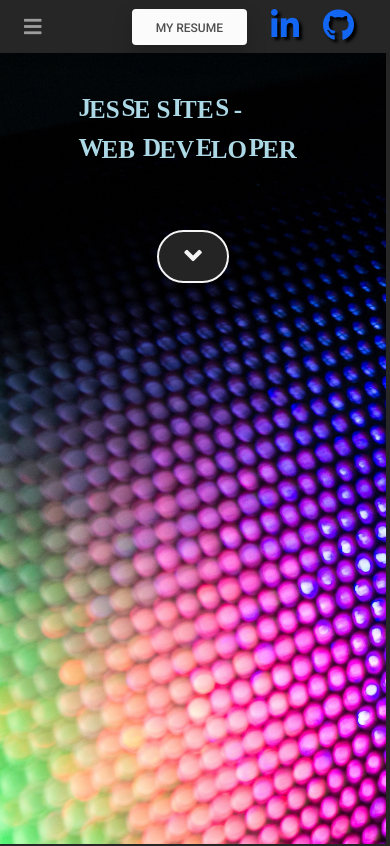
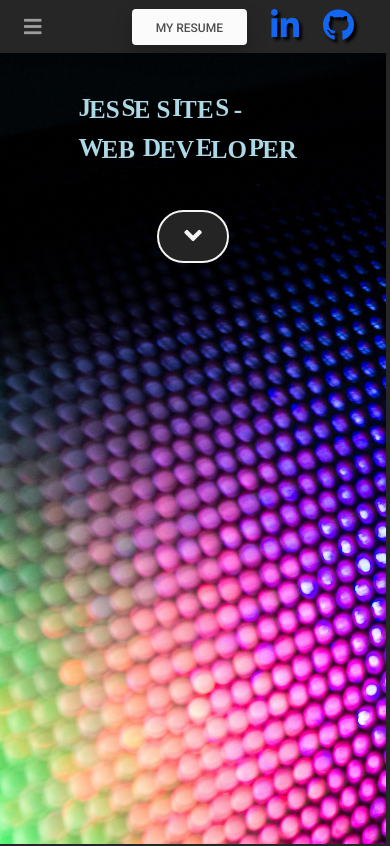
Before and after one commit to jesse318s/jesse-sites, a React (Create React App) app: page / in a window 390 px wide. Shown: the top 846 px of the page. Built offline with nearby package versions, Linux system fonts and the light colour scheme.

Commit message:
optimized media query for small tablet screens

```diff
--- a/src/App.scss
+++ b/src/App.scss
@@ -83,7 +83,7 @@
 
   .blink {
     position: relative;
-    bottom: 180px;
+    bottom: 200px;
   }
 }
 
```
